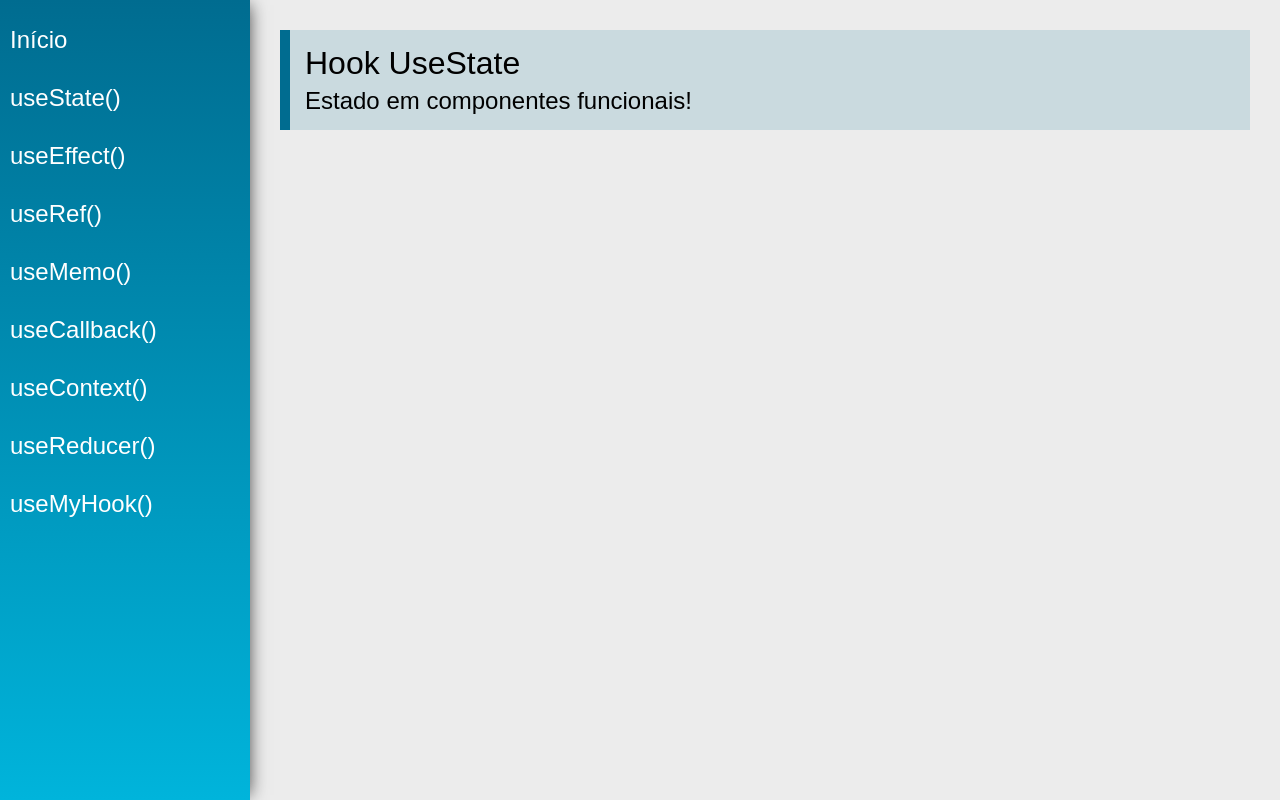
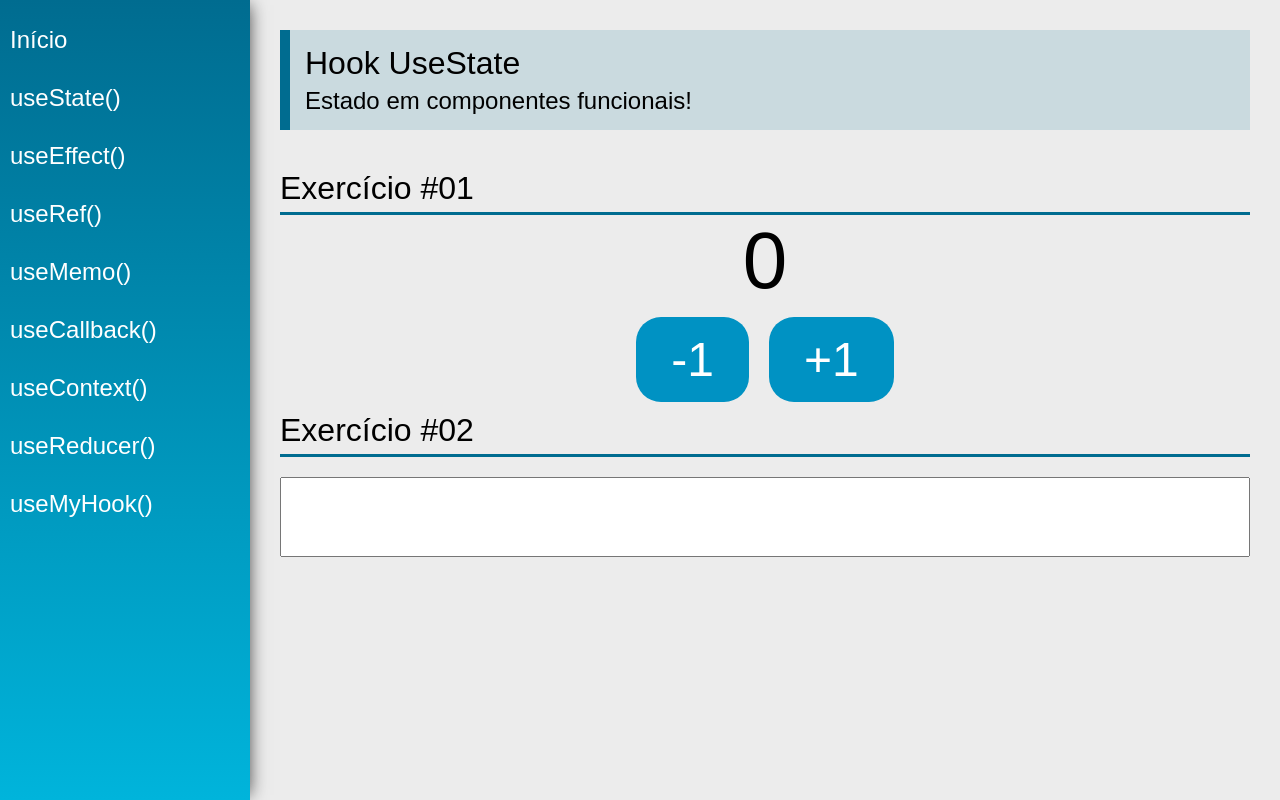
Before and after one commit to DaniloIS/Hooks, a React (Create React App) app: page /useState in a window 1280 px wide. Built offline with nearby package versions, Linux system fonts and the light colour scheme.

Commit message:
useState

```diff
--- a/src/views/examples/UseState.jsx
+++ b/src/views/examples/UseState.jsx
@@ -1,13 +1,32 @@
-import React from 'react'
+import React, { useState } from 'react'
 import PageTitle from '../../components/layout/PageTitle'
+import SectionTitle from '../../components/layout/SectionTitle'
 
 const UseState = (props) => {
+
+    const [count, setCount] = useState(0);
+    const [name, setName] = useState('');
+
     return (
         <div className="UseState">
             <PageTitle
                 title="Hook UseState"
                 subtitle="Estado em componentes funcionais!"
             />
+            <SectionTitle title="Exercício #01" />
+
+                <div className="center">
+                    <span className="text">{count}</span>
+                    <div>
+                        <button className="btn" onClick={() => setCount(count - 1)}>-1</button>
+                        <button className="btn" onClick={() => setCount(count + 1)}>+1</button>
+                    </div>
+                </div>
+
+            <SectionTitle title="Exercício #02" />
+
+                <input type="text" className="input" value={name} onChange={e => setName(e.target.value)} />
+                <span className="text">{name}</span>
         </div>
     )
 }
```
